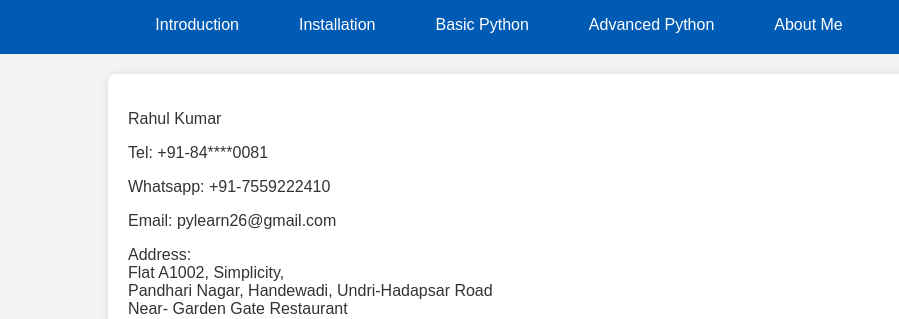
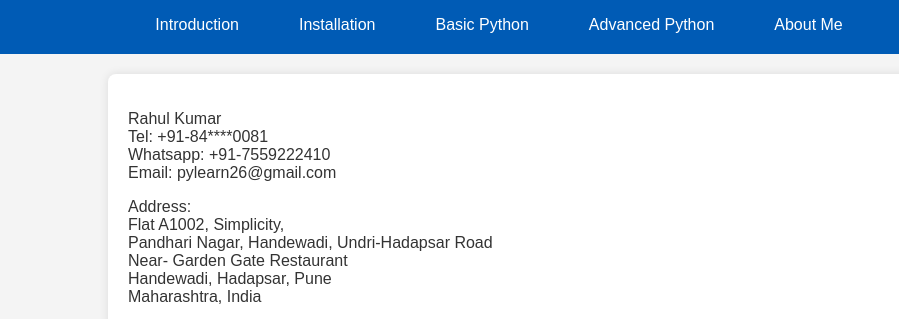
Before and after one commit to Rahul-Aerodestiny/python-tutorial, a plain HTML site: page public/contact.html in a window 1280 px wide. Shown: the part 124-443 px from the top of the page, 0-899 px from the left. Drawn offline with Linux system fonts and the light colour scheme.

Commit message:
Update contact.html

```diff
--- a/public/contact.html
+++ b/public/contact.html
@@ -28,10 +28,12 @@
 
 <div class="container">
   <img src="../assets/images/LinkedIn Profile Snap.png", height="232", alt="Rahul Profile Pic" style="float: right;"/>
-<p>Rahul Kumar</p>
-<p>Tel: +91-84****0081</p>
-<p>Whatsapp: +91-7559222410<p>
-<p>Email: pylearn26@gmail.com</p>
+<p>
+    Rahul Kumar <br />
+    Tel: +91-84****0081 <br />
+    Whatsapp: +91-7559222410 <br />
+    Email: pylearn26@gmail.com <br />
+</p>
 <p>Address: <br />
   Flat A1002, Simplicity, <br />
   Pandhari Nagar, Handewadi, Undri-Hadapsar Road <br />
```
